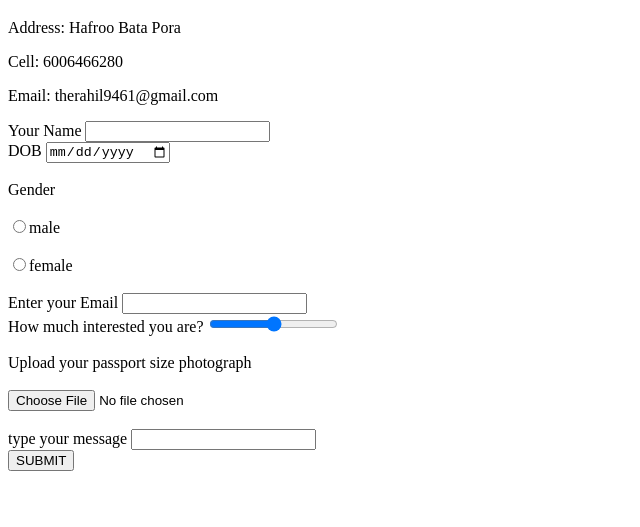
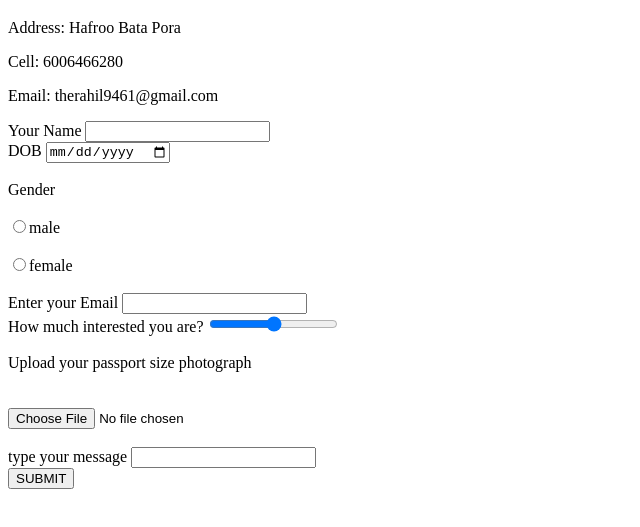
Before and after one commit to Raahill/cv, a plain HTML site: page contact me.html in a window 1280 px wide. Shown: the part 61-588 px from the top of the page, without its empty margins (0-640 px from the left). Drawn offline with Linux system fonts and the light colour scheme.

Commit message:
Update contact me.html

```diff
--- a/contact me.html
+++ b/contact me.html
@@ -21,7 +21,7 @@
       <input type="email" name="Email" value=""><br>
       <label for="">How much interested you are?</label>
       <input type="range" name="" value=""><br><br>
-      <label for="">Upload your passport size photograph</label><br><br>
+      <label for="">Upload your passport size photograph</label><br><br><br>
       <input type="file" name="" value=""><br><br>
       <label for="">type your message</label>
       <input type="textarea" name="" value=""><br>
```
